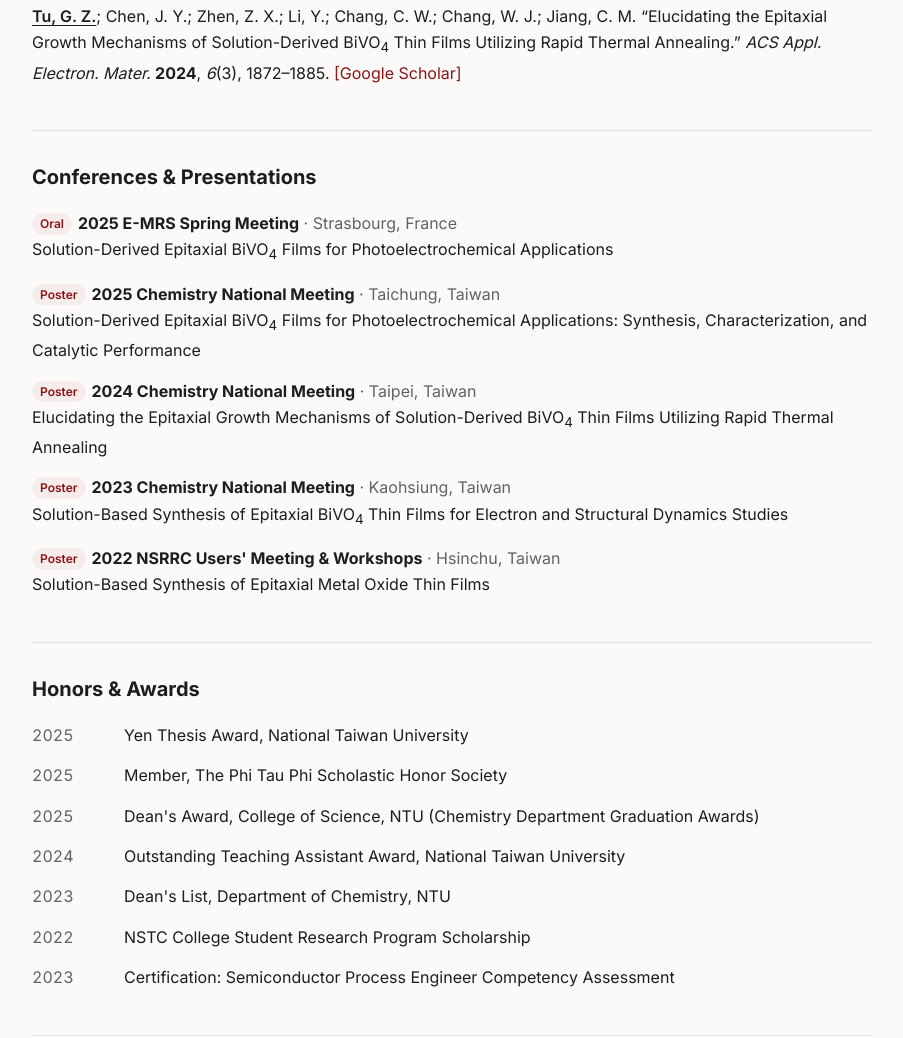
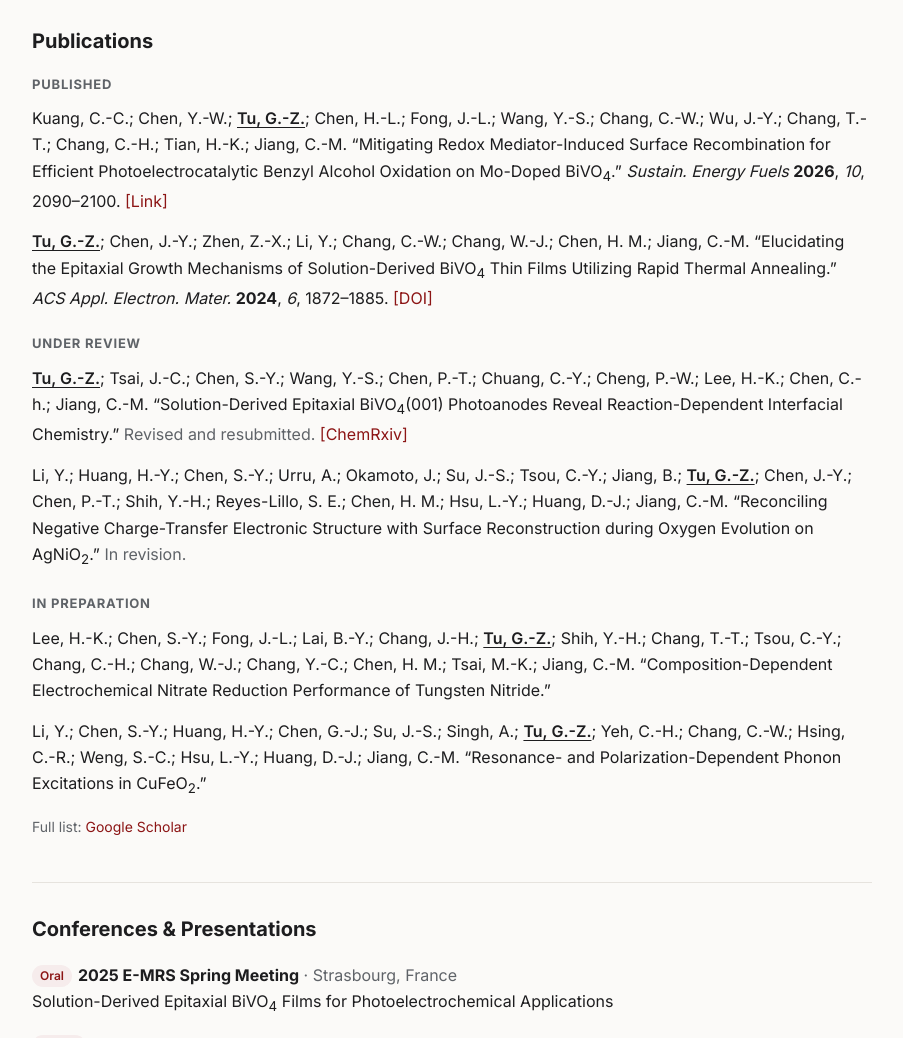
Before and after one commit to guanzhutu/guanzhutu.github.io, a plain HTML site: page index.html in a window 1280 px wide. Shown: the part 1230-2268 px from the top of the page, without its empty margins (188-1091 px from the left). Drawn offline with Linux system fonts and the light colour scheme.

Commit message:
Add all Jiang group publications

```diff
--- a/index.html
+++ b/index.html
@@ -73,6 +73,8 @@
     display: inline-block; font-size: 12px; font-weight: 600; padding: 1px 8px; border-radius: 999px;
     background: var(--accent-soft); color: var(--accent); margin-right: 6px; vertical-align: 1px;
   }
+  .pubhead { font-size: 13px; text-transform: uppercase; letter-spacing: .06em; color: var(--muted); margin: 22px 0 10px; }
+  .pubhead:first-of-type { margin-top: 0; }
   .cards { display: grid; grid-template-columns: repeat(auto-fit, minmax(240px, 1fr)); gap: 14px; }
   .card { background: var(--surface); border: 1px solid var(--line); border-radius: 12px; padding: 16px 18px; }
   .card h3 { margin: 0 0 6px; font-size: 16px; }
@@ -150,6 +152,9 @@
   <section id="news">
     <h2><span class="en">News</span><span class="zh">最新消息</span></h2>
     <ul class="plain">
+      <li><span class="date">2026</span>
+        <span class="en">Co-authored paper on Mo-doped BiVO<sub>4</sub> for benzyl alcohol oxidation published in <em>Sustainable Energy &amp; Fuels</em>.</span>
+        <span class="zh">共同作者論文（Mo 摻雜 BiVO<sub>4</sub> 光電催化苯甲醇氧化）發表於 <em>Sustainable Energy &amp; Fuels</em>。</span></li>
       <li><span class="date">2025</span>
         <span class="en">Gave an oral presentation at the <strong>E-MRS Spring Meeting</strong> in Strasbourg, France.</span>
         <span class="zh">於法國史特拉斯堡 <strong>E-MRS 春季會議</strong>進行口頭報告。</span></li>
@@ -192,14 +197,47 @@
 
   <section id="publications">
     <h2><span class="en">Publications</span><span class="zh">論文發表</span></h2>
+    <h3 class="pubhead"><span class="en">Published</span><span class="zh">已發表</span></h3>
     <ul class="plain">
       <li>
-        <span class="me">Tu, G. Z.</span>; Chen, J. Y.; Zhen, Z. X.; Li, Y.; Chang, C. W.; Chang, W. J.; Jiang, C. M.
+        Kuang, C.-C.; Chen, Y.-W.; <span class="me">Tu, G.-Z.</span>; Chen, H.-L.; Fong, J.-L.; Wang, Y.-S.; Chang, C.-W.; Wu, J.-Y.; Chang, T.-T.; Chang, C.-H.; Tian, H.-K.; Jiang, C.-M.
+        “Mitigating Redox Mediator-Induced Surface Recombination for Efficient Photoelectrocatalytic Benzyl Alcohol Oxidation on Mo-Doped BiVO<sub>4</sub>.”
+        <span class="venue">Sustain. Energy Fuels</span> <strong>2026</strong>, <em>10</em>, 2090–2100.
+        <a href="https://pubs.rsc.org/en/content/articlelanding/2026/se/d6se00110f">[Link]</a>
+      </li>
+      <li>
+        <span class="me">Tu, G.-Z.</span>; Chen, J.-Y.; Zhen, Z.-X.; Li, Y.; Chang, C.-W.; Chang, W.-J.; Chen, H. M.; Jiang, C.-M.
         “Elucidating the Epitaxial Growth Mechanisms of Solution-Derived BiVO<sub>4</sub> Thin Films Utilizing Rapid Thermal Annealing.”
-        <span class="venue">ACS Appl. Electron. Mater.</span> <strong>2024</strong>, <em>6</em>(3), 1872–1885.
-        <a href="https://scholar.google.com/citations?user=ehaftlwAAAAJ">[Google Scholar]</a>
+        <span class="venue">ACS Appl. Electron. Mater.</span> <strong>2024</strong>, <em>6</em>, 1872–1885.
+        <a href="https://pubs.acs.org/doi/10.1021/acsaelm.3c01785">[DOI]</a>
       </li>
     </ul>
+    <h3 class="pubhead"><span class="en">Under Review</span><span class="zh">審稿中</span></h3>
+    <ul class="plain">
+      <li>
+        <span class="me">Tu, G.-Z.</span>; Tsai, J.-C.; Chen, S.-Y.; Wang, Y.-S.; Chen, P.-T.; Chuang, C.-Y.; Cheng, P.-W.; Lee, H.-K.; Chen, C.-h.; Jiang, C.-M.
+        “Solution-Derived Epitaxial BiVO<sub>4</sub>(001) Photoanodes Reveal Reaction-Dependent Interfacial Chemistry.”
+        <span class="muted"><span class="en">Revised and resubmitted.</span><span class="zh">修訂後重新投稿。</span></span>
+        <a href="https://chemrxiv.org/doi/full/10.26434/chemrxiv-2025-q1vl6/v2">[ChemRxiv]</a>
+      </li>
+      <li>
+        Li, Y.; Huang, H.-Y.; Chen, S.-Y.; Urru, A.; Okamoto, J.; Su, J.-S.; Tsou, C.-Y.; Jiang, B.; <span class="me">Tu, G.-Z.</span>; Chen, J.-Y.; Chen, P.-T.; Shih, Y.-H.; Reyes-Lillo, S. E.; Chen, H. M.; Hsu, L.-Y.; Huang, D.-J.; Jiang, C.-M.
+        “Reconciling Negative Charge-Transfer Electronic Structure with Surface Reconstruction during Oxygen Evolution on AgNiO<sub>2</sub>.”
+        <span class="muted"><span class="en">In revision.</span><span class="zh">修訂中。</span></span>
+      </li>
+    </ul>
+    <h3 class="pubhead"><span class="en">In Preparation</span><span class="zh">準備中</span></h3>
+    <ul class="plain">
+      <li>
+        Lee, H.-K.; Chen, S.-Y.; Fong, J.-L.; Lai, B.-Y.; Chang, J.-H.; <span class="me">Tu, G.-Z.</span>; Shih, Y.-H.; Chang, T.-T.; Tsou, C.-Y.; Chang, C.-H.; Chang, W.-J.; Chang, Y.-C.; Chen, H. M.; Tsai, M.-K.; Jiang, C.-M.
+        “Composition-Dependent Electrochemical Nitrate Reduction Performance of Tungsten Nitride.”
+      </li>
+      <li>
+        Li, Y.; Chen, S.-Y.; Huang, H.-Y.; Chen, G.-J.; Su, J.-S.; Singh, A.; <span class="me">Tu, G.-Z.</span>; Yeh, C.-H.; Chang, C.-W.; Hsing, C.-R.; Weng, S.-C.; Hsu, L.-Y.; Huang, D.-J.; Jiang, C.-M.
+        “Resonance- and Polarization-Dependent Phonon Excitations in CuFeO<sub>2</sub>.”
+      </li>
+    </ul>
+    <p class="muted small"><span class="en">Full list:</span><span class="zh">完整列表：</span> <a href="https://scholar.google.com/citations?user=ehaftlwAAAAJ">Google Scholar</a></p>
   </section>
 
   <section id="presentations">
```
